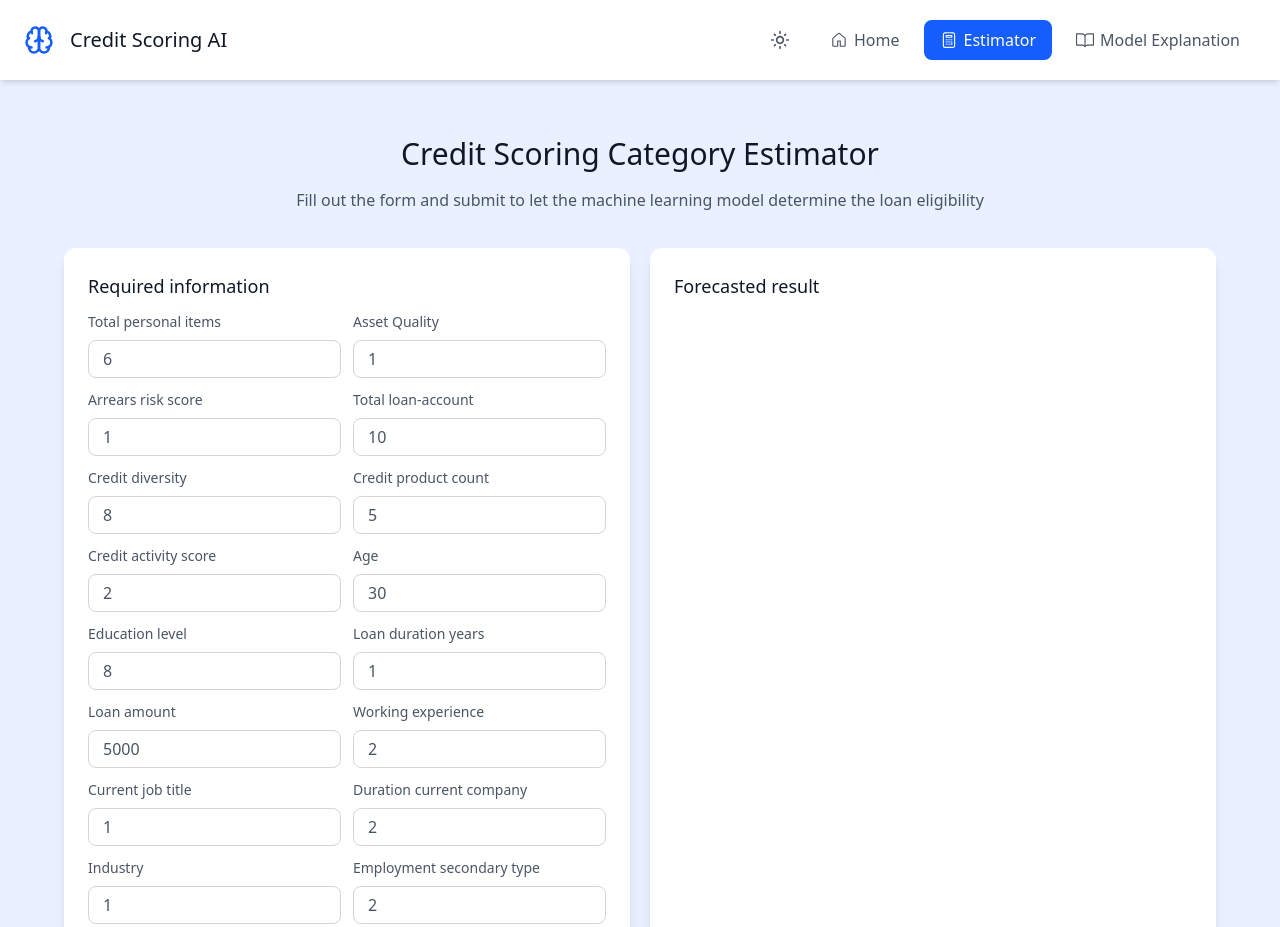
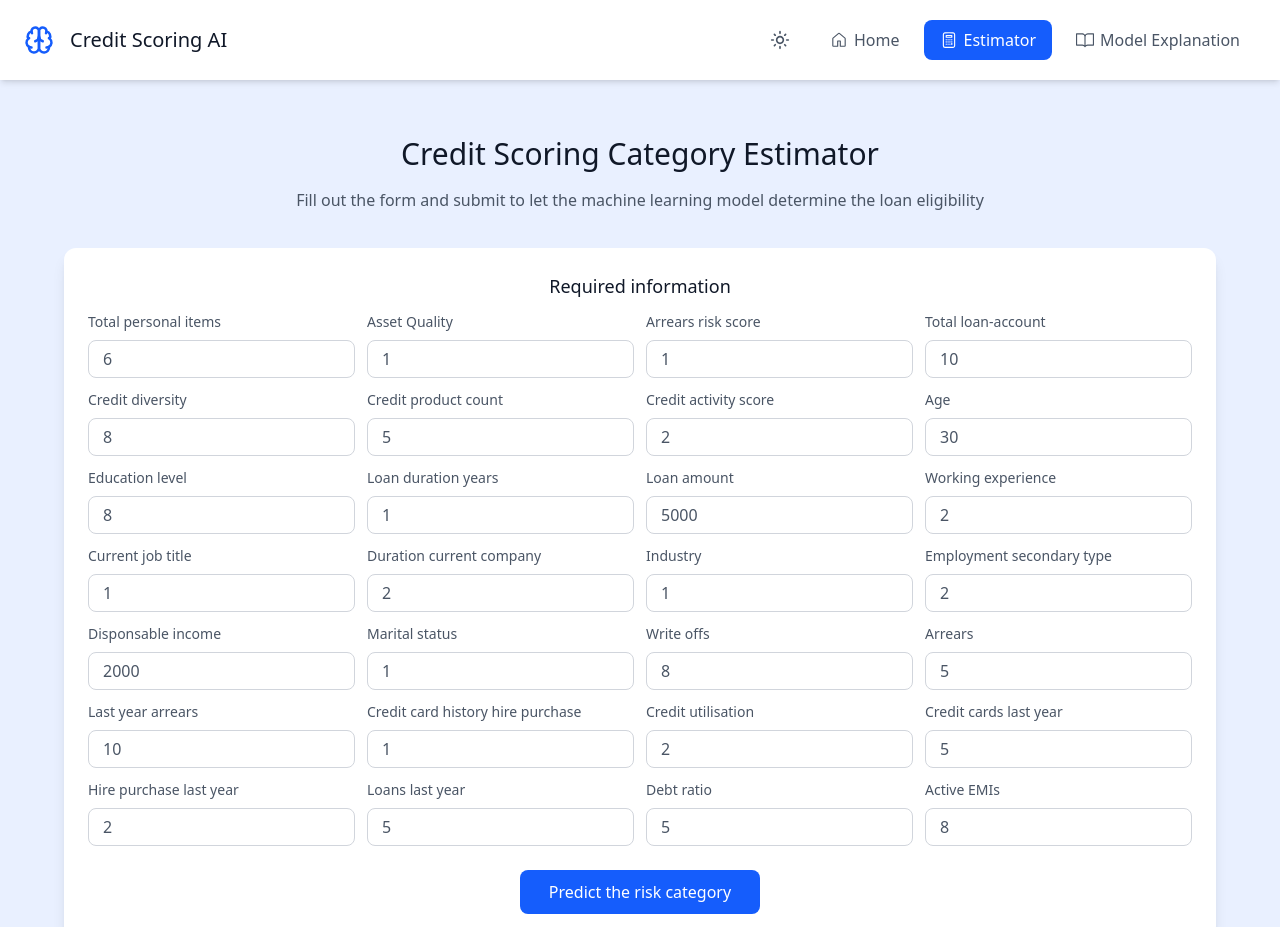
Before and after one commit to Nick-Kevin/credit-scoring-prediction-frontend, a React (Vite) app: page /estimator in a window 1280 px wide. Shown: the top 927 px of the page. Built offline with nearby package versions, Linux system fonts and the light colour scheme.

Commit message:
update : handlechange and submit in the form

```diff
--- a/src/components/Input.tsx
+++ b/src/components/Input.tsx
@@ -5,12 +5,13 @@ interface InputProps {
     label: string,
     type: string,
     defaultValue: number | string,
+    onChange?: (event: React.ChangeEvent<HTMLInputElement>) => void,
     min?: number,
     max?: number,
     step?: number
 };
 
-const Input: React.FC<InputProps> = ({ id, label, type, defaultValue, min, max, step }): React.JSX.Element => {
+const Input: React.FC<InputProps> = ({ id, label, type, defaultValue, onChange, min, max, step }): React.JSX.Element => {
     return (
         <div className="flex flex-col">
             <label htmlFor={id} className="text-sm mb-2">
@@ -24,6 +25,7 @@ const Input: React.FC<InputProps> = ({ id, label, type, defaultValue, min, max,
                 max          = {`${max}`}
                 step         = {`${step}`}
                 defaultValue = {defaultValue}
+                onChange     = {onChange}
                 className    = "border border-gray-300 p-3.5 py-1.5 rounded-lg focus:outline focus:outline-blue-600"
             />
         </div>
--- a/src/pages/Estimator.tsx
+++ b/src/pages/Estimator.tsx
@@ -1,19 +1,27 @@
-import React from "react";
+import React, { useState } from "react";
 import Input from "../components/Input";
 
 const Estimator: React.FC = (): React.JSX.Element => {
+    const [persoItems, setPersoItems] = useState<number>(6)
+
+    const handleSubmit = (event: React.FormEvent<HTMLFormElement>): void => {
+        event.preventDefault();
+
+        console.log("Total personal items: " + persoItems);
+    };
+
     return (
         <>
             <section>
                 <h1 className="mt-2 text-gray-900 dark:text-white text-2xl md:text-3xl">Credit Scoring Category Estimator</h1>
                 <p className="mt-4 max-md:text-sm">Fill out the form and submit to let the machine learning model determine the loan eligibility</p>
             </section>
-            <section className="mt-9 grid lg:grid-cols-2 gap-5">
+            <section className="mt-9 grid gap-5">
                 {/* Form */}
-                <form className="bg-white dark:bg-gray-900 rounded-xl p-6 text-start shadow-lg">
+                <form onSubmit={handleSubmit} className="bg-white dark:bg-gray-900 rounded-xl p-6 text-start shadow-lg flex flex-col items-center">
                     <h2 className="text-gray-900 dark:text-white text-lg mb-3">Required information</h2>
-                    <div className="grid md:grid-cols-2 gap-3">
-                        <Input id="personal-items" label="Total personal items" type="number" defaultValue={6} min={0} />
+                    <div className="grid md:grid-cols-3 lg:grid-cols-4 gap-3 w-full">
+                        <Input id="personal-items" label="Total personal items" type="number" defaultValue={persoItems} min={0} onChange={(e) => setPersoItems(Number(e.target.value))} />
                         <Input id="asset-quality" label="Asset Quality" type="number" defaultValue={1} min={0} />
                         <Input id="arrear-score" label="Arrears risk score" type="number" defaultValue={1} min={0} step={0.1} />
                         <Input id="loan-account" label="Total loan-account" type="number" defaultValue={10} min={0} />
@@ -42,13 +50,13 @@ const Estimator: React.FC = (): React.JSX.Element => {
                         <Input id="debt-ratio" label="Debt ratio" type="number" defaultValue={5} min={0} />
                         <Input id="active-emis" label="Active EMIs" type="number" defaultValue={8} min={0} step={0.1} />
                     </div>
-                    <button type="submit" className="rounded-lg bg-blue-600 hover:bg-blue-700 text-white transition-all mt-6 w-full py-2.5">
+                    <button type="submit" className="rounded-lg bg-blue-600 hover:bg-blue-700 text-white transition-all mt-6 w-full lg:max-w-60 py-2.5">
                         Predict the risk category
                     </button>
                 </form>
                 {/* Result */}
                 <div className="bg-white dark:bg-gray-900 rounded-xl p-6 text-start shadow-lg grid grid-rows-5">
-                    <h2 className="text-gray-900 dark:text-white text-lg mb-3 row-span-1">Forecasted result</h2>
+                    <h2 className="text-gray-900 dark:text-white text-lg mb-3 row-span-1 text-center">Forecasted result</h2>
                     <div className="row-start-2 row-end-6 flex items-center">
                         <p className="text-center text-gray-400 lg:max-w-10/12 lg:mx-auto">Click on click after filling out the form to determine the risk category</p>
                     </div>
```
